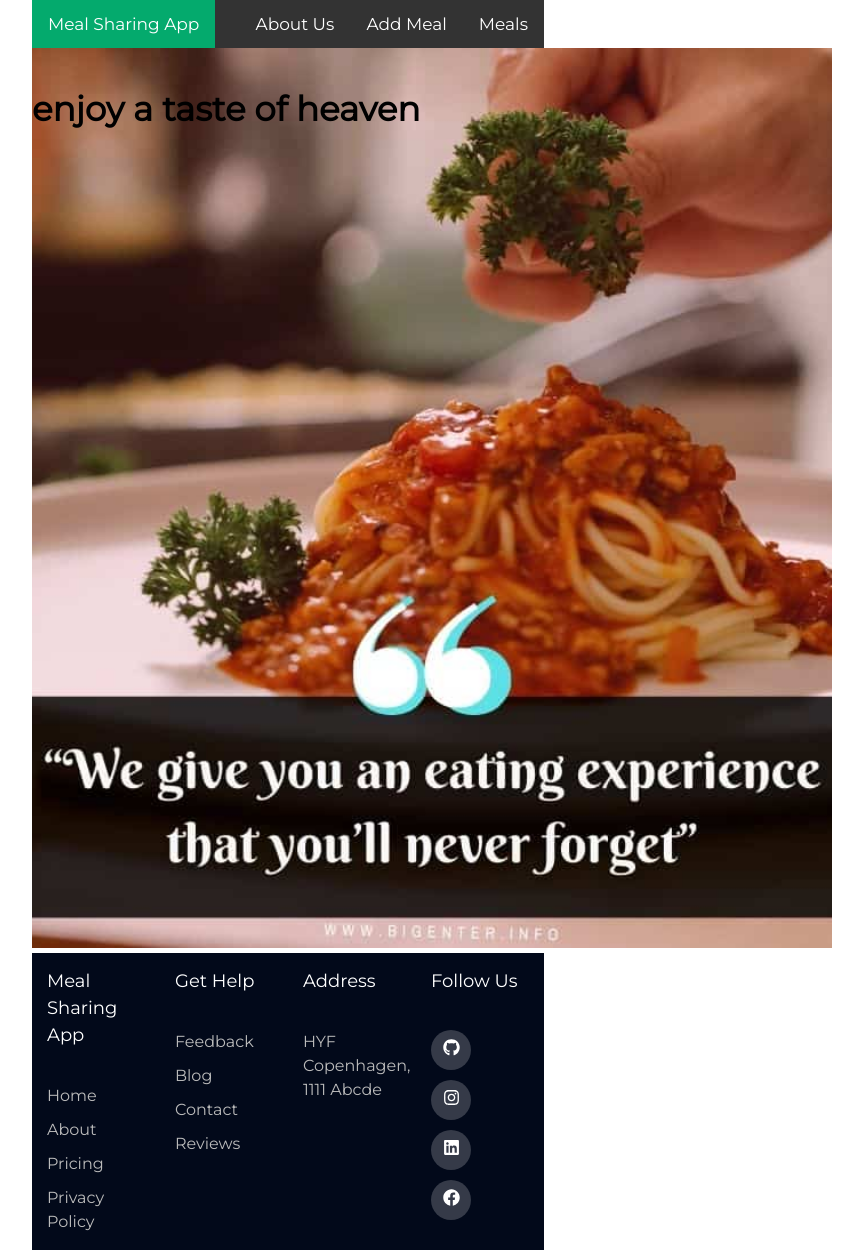
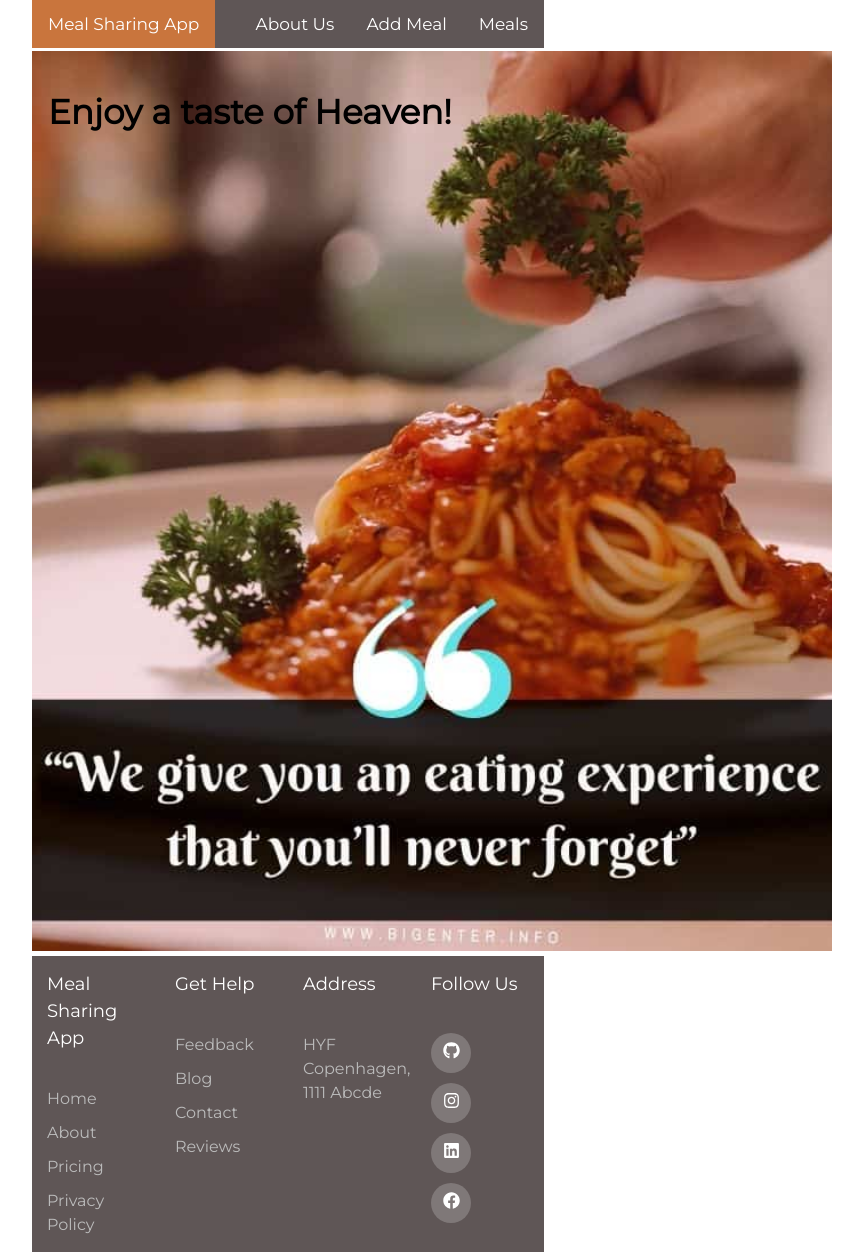
Before and after one commit to suvarna-ratna/meal-sharing, a React app: page / in a window 1280 px wide. Shown: the whole page, without its empty margins (352-1215 px from the left). Built offline with nearby package versions, Linux system fonts and the light colour scheme; no server answers.

Commit message:
color changes

```diff
--- a/src/client/components/Footer/Footer.css
+++ b/src/client/components/Footer/Footer.css
@@ -22,7 +22,7 @@ li{
 	text-align: justify;
 }
 .footer{
-	background-color: #02091a;
+	background-color: rgb(95, 86, 86);
     padding: 3% 0;
 }
 .footer-col{
--- a/src/client/components/Header/Header.css
+++ b/src/client/components/Header/Header.css
@@ -3,7 +3,7 @@
     margin: 0;
     padding: 0;
     overflow: hidden;
-    background-color: #333;
+    background-color: rgb(95, 86, 86);
   }
 
 .header li {
@@ -23,7 +23,7 @@
   }
 
 .header .active {
-    background-color: #04AA6D;
+    background-color: #c9753d;
   }
 .header .float {
       float: left;
--- a/src/client/components/Home/Home.css
+++ b/src/client/components/Home/Home.css
@@ -1,3 +1,9 @@
+.home {
+  padding-top: 0.5%;
+}
+.home span {
+  padding-left: 2%;
+}
 .home li {
   border: solid aqua 1px;
   margin: 1%;
--- a/src/client/components/Home/Home.js
+++ b/src/client/components/Home/Home.js
@@ -7,7 +7,7 @@ import Footer from "../Footer/Footer";
 const Home = (props) => {
   return (
     <div className="home">
-      <h1 className="homeimg"> enjoy a taste of heaven</h1>
+      <h1 className="homeimg"><span>Enjoy a taste of Heaven!</span></h1>
     </div>
   );
 };
```
